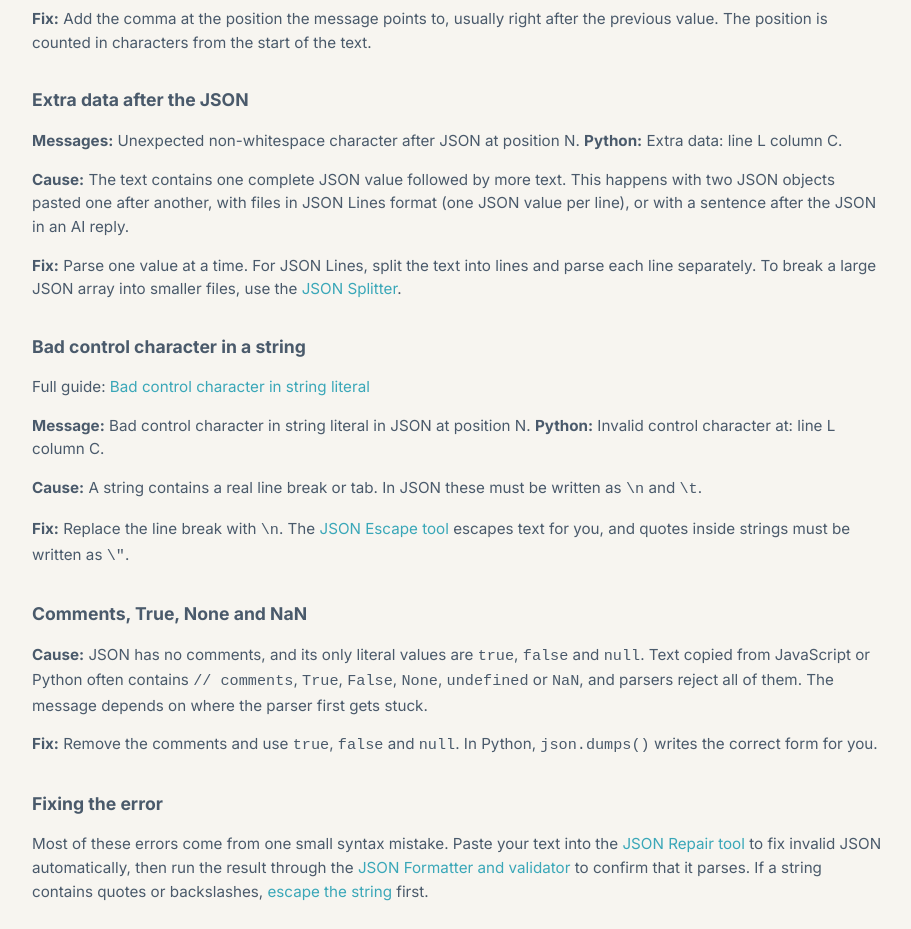
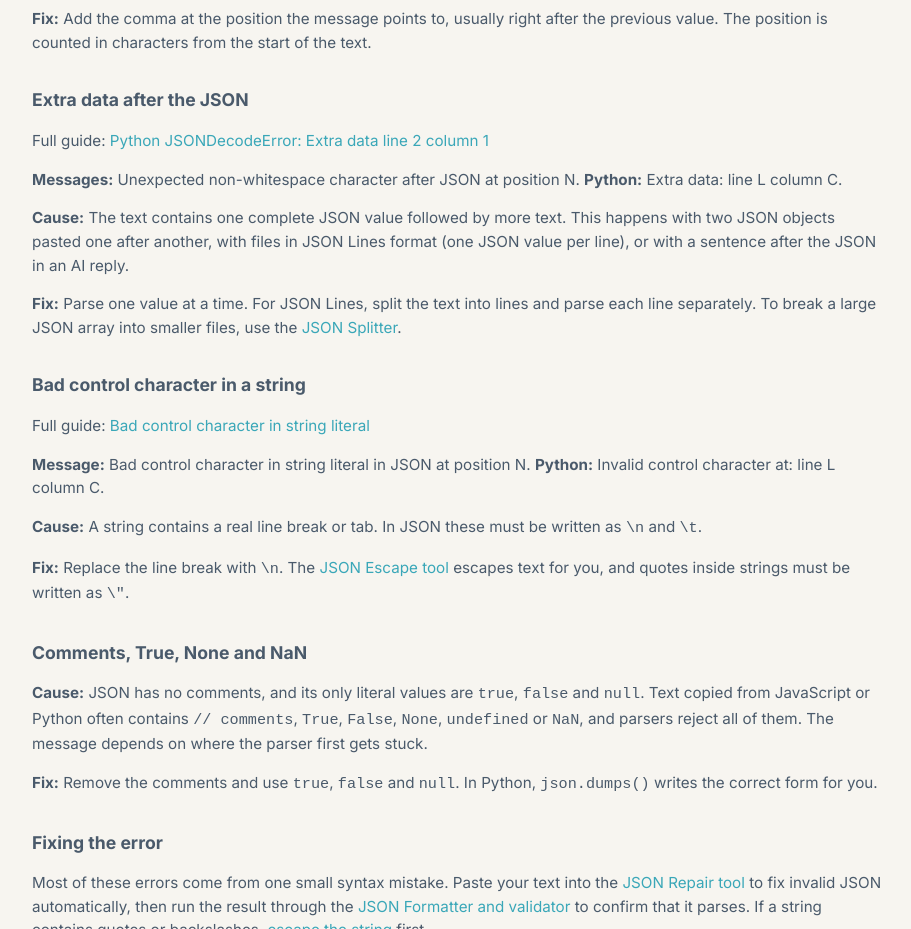
Before and after one commit to kb7822836-hash/parsekit, a plain HTML site: page json-parse-errors.html in a window 1280 px wide. Shown: the part 3100-4029 px from the top of the page, without its empty margins (182-1093 px from the left). Drawn offline with Linux system fonts and the light colour scheme.

Commit message:
Link extra-data guide from its section on the parse errors hub

```diff
--- a/json-parse-errors.html
+++ b/json-parse-errors.html
@@ -134,6 +134,7 @@ const data = JSON.parse(text);</pre>
     <p><strong>Fix:</strong> Add the comma at the position the message points to, usually right after the previous value. The position is counted in characters from the start of the text.</p>
 
     <h2 id="extra-data">Extra data after the JSON</h2>
+    <p>Full guide: <a href="/extra-data-line-column.html">Python JSONDecodeError: Extra data line 2 column 1</a></p>
     <p><strong>Messages:</strong> Unexpected non-whitespace character after JSON at position N. <strong>Python:</strong> Extra data: line L column C.</p>
     <p><strong>Cause:</strong> The text contains one complete JSON value followed by more text. This happens with two JSON objects pasted one after another, with files in JSON Lines format (one JSON value per line), or with a sentence after the JSON in an AI reply.</p>
     <p><strong>Fix:</strong> Parse one value at a time. For JSON Lines, split the text into lines and parse each line separately. To break a large JSON array into smaller files, use the <a href="/json-splitter.html">JSON Splitter</a>.</p>
```
